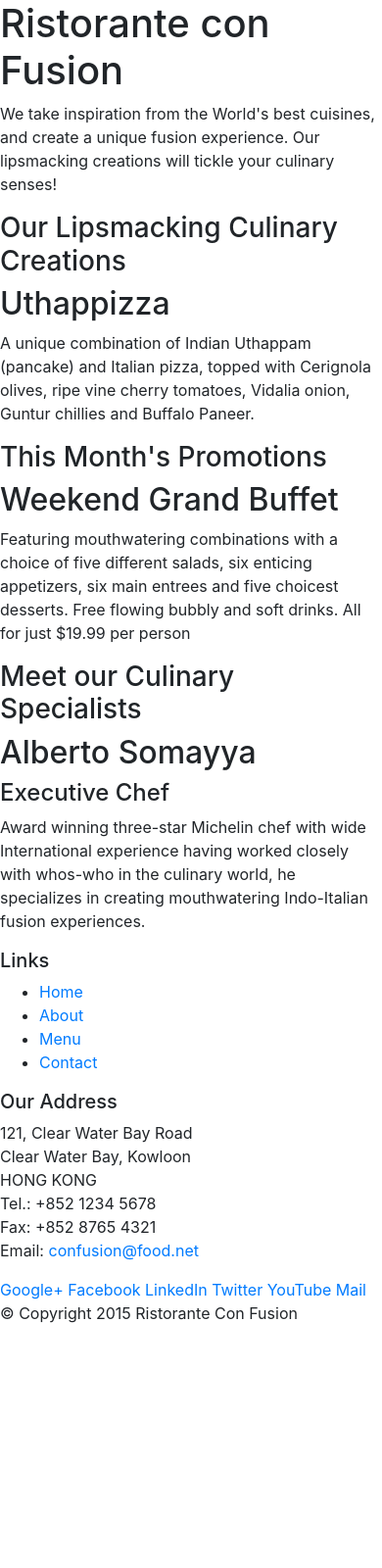
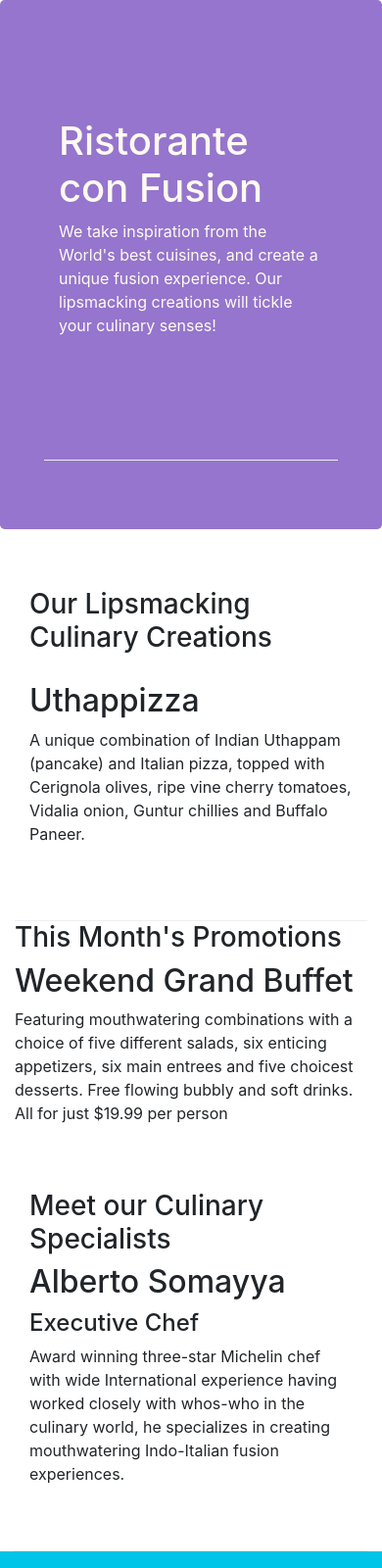
Before and after one commit to sharma2910/first, a website: page index.html in a window 390 px wide. Shown: the top 1600 px of the page at 98% size. Before the commit the page ends 1368 px from the top, so only its background shows below. Drawn offline with nearby package versions, Linux system fonts and the light colour scheme.

Commit message:
second commit

```diff
--- /dev/null
+++ b/css/styles.css
@@ -0,0 +1,30 @@
+.row-header{
+    margin: 0px auto;
+    padding: 0px auto;
+}
+
+.row-content{
+    margin: 0px auto;
+    padding: 50px 0px 50px 0px;
+    border-bottom: 1px ridge;
+    min-height: 400px;
+}
+
+.footer{
+    background-color: #01C4E9;
+    margin: 0px auto;
+    padding: 20px 0px;
+}
+
+.jumbotron{
+    padding: 70px 30px ;
+    margin: 0px auto;
+    background: #9575CD;
+    color: floralwhite;
+}
+
+address{
+    font-size: 80%;
+    margin: 0px;
+    color: #0f0f0f;
+}
--- a/index.html
+++ b/index.html
@@ -6,51 +6,51 @@
     <meta name="viewport" content="width=device-width, initial-scale=1,shrink-to-fit=no">
     <meta http-equiv="x-ua-compatible" content="ie=edge">
     <link rel="stylesheet" href="node_modules/bootstrap/dist/css/bootstrap.min.css">
+    <link rel="stylesheet" href="css/styles.css">
     <title>Ristorante Con Fusion</title>
 </head>
 
 <body>
 
-    <header>
-        <div>
-            <div>
-                <div>
+    <header class="jumbotron">
+        <div class="container">
+            <div class="row row-content">
+                <div class="col-12 col-sm-8">
                     <h1>Ristorante con Fusion</h1>
                     <p>We take inspiration from the World's best cuisines, and create a unique fusion experience. Our lipsmacking creations will tickle your culinary senses!</p>
                 </div>
-                <div>
+                <div class="col col-sm">
                 </div>
             </div>
         </div>
     </header>
 
-    <div>
-        <div>
-            <div>
+    <div class="container">
+        <div class="row row-content align-items-center">
+            <div class="col-sm-4  col-md-3 flex-last">
                 <h3>Our Lipsmacking Culinary Creations</h3>
             </div>
-            <div>
+            <div class="col-sm  col-md flex-first">
                 <h2>Uthappizza</h2>
                 <p>A unique combination of Indian Uthappam (pancake) and Italian pizza, topped with Cerignola olives, ripe vine cherry tomatoes, Vidalia onion, Guntur chillies and Buffalo Paneer.</p>
             </div>
         </div>
 
-
-        <div>
-            <div>
+        <div class="row row-contnet align-items-center">
+            <div class="col-sm-4  col-md-3 flex-last">
                 <h3>This Month's Promotions</h3>
             </div>
-            <div>
+            <div class="col-sm  col-md flex-first">
                 <h2>Weekend Grand Buffet</h2>
                 <p>Featuring mouthwatering combinations with a choice of five different salads, six enticing appetizers, six main entrees and five choicest desserts. Free flowing bubbly and soft drinks. All for just $19.99 per person </p>
             </div>
         </div>
 
-        <div>
-            <div>
+        <div class="row row-content align-items-center">
+            <div class="col-sm-4 col-md-3 flex-last">
                 <h3>Meet our Culinary Specialists</h3>
             </div>
-            <div>
+            <div class="col-sm col-md flex-first">
                 <h2>Alberto Somayya</h2>
                 <h4>Executive Chef</h4>
                 <p>Award winning three-star Michelin chef with wide International experience having worked closely with whos-who in the culinary world, he specializes in creating mouthwatering Indo-Italian fusion experiences. </p>
@@ -58,19 +58,19 @@
         </div>
     </div>
 
-    <footer>
-        <div>
-            <div>
-                <div>
+    <footer class="footer">
+        <div class="container">
+            <div class="row">
+                <div class="col-5 offset-1 col-sm-2">
                     <h5>Links</h5>
-                    <ul>
+                    <ul class="list-unstyled">
                         <li><a href="#">Home</a></li>
                         <li><a href="#">About</a></li>
                         <li><a href="#">Menu</a></li>
                         <li><a href="#">Contact</a></li>
                     </ul>
                 </div>
-                <div>
+                <div class="col-6 col-sm-5">
                     <h5>Our Address</h5>
                     <address>
 		              121, Clear Water Bay Road<br>
@@ -81,8 +81,8 @@
 		              Email: <a href="mailto:confusion@food.net">confusion@food.net</a>
 		           </address>
                 </div>
-                <div>
-                    <div>
+                <div class="col col-sm-4 align-self-center">
+                    <div style="text-align: center">
                         <a href="http://google.com/+">Google+</a>
                         <a href="http://www.facebook.com/profile.php?id=">Facebook</a>
                         <a href="http://www.linkedin.com/in/">LinkedIn</a>
@@ -92,8 +92,8 @@
                     </div>
                 </div>
            </div>
-           <div>
-                <div>
+           <div class="row justify-content-center">
+                <div class="col-auto">
                     <p>© Copyright 2015 Ristorante Con Fusion</p>
                 </div>
            </div>
```
Also changed, not shown: aboutus.html (added, +115 -0 lines).
